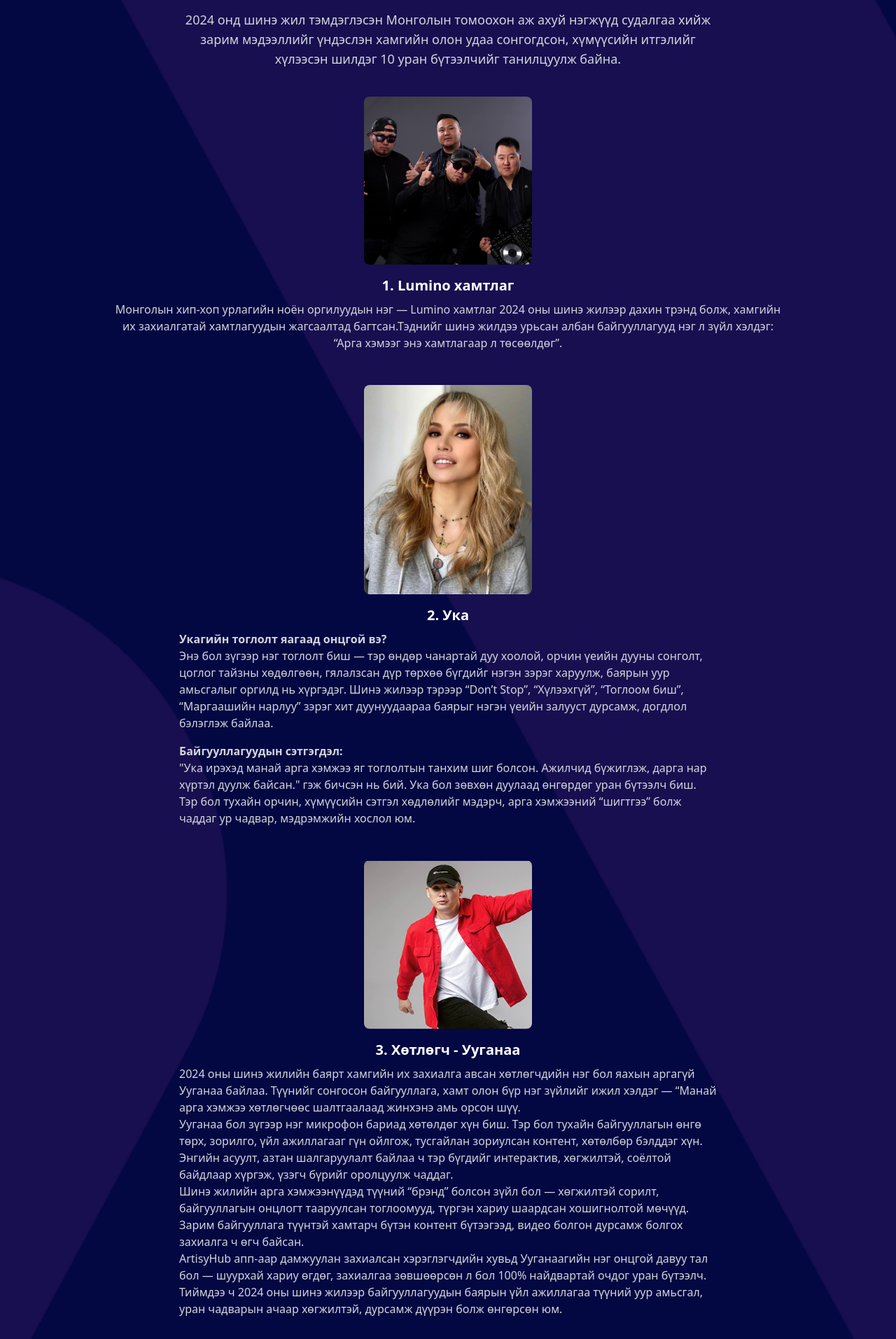
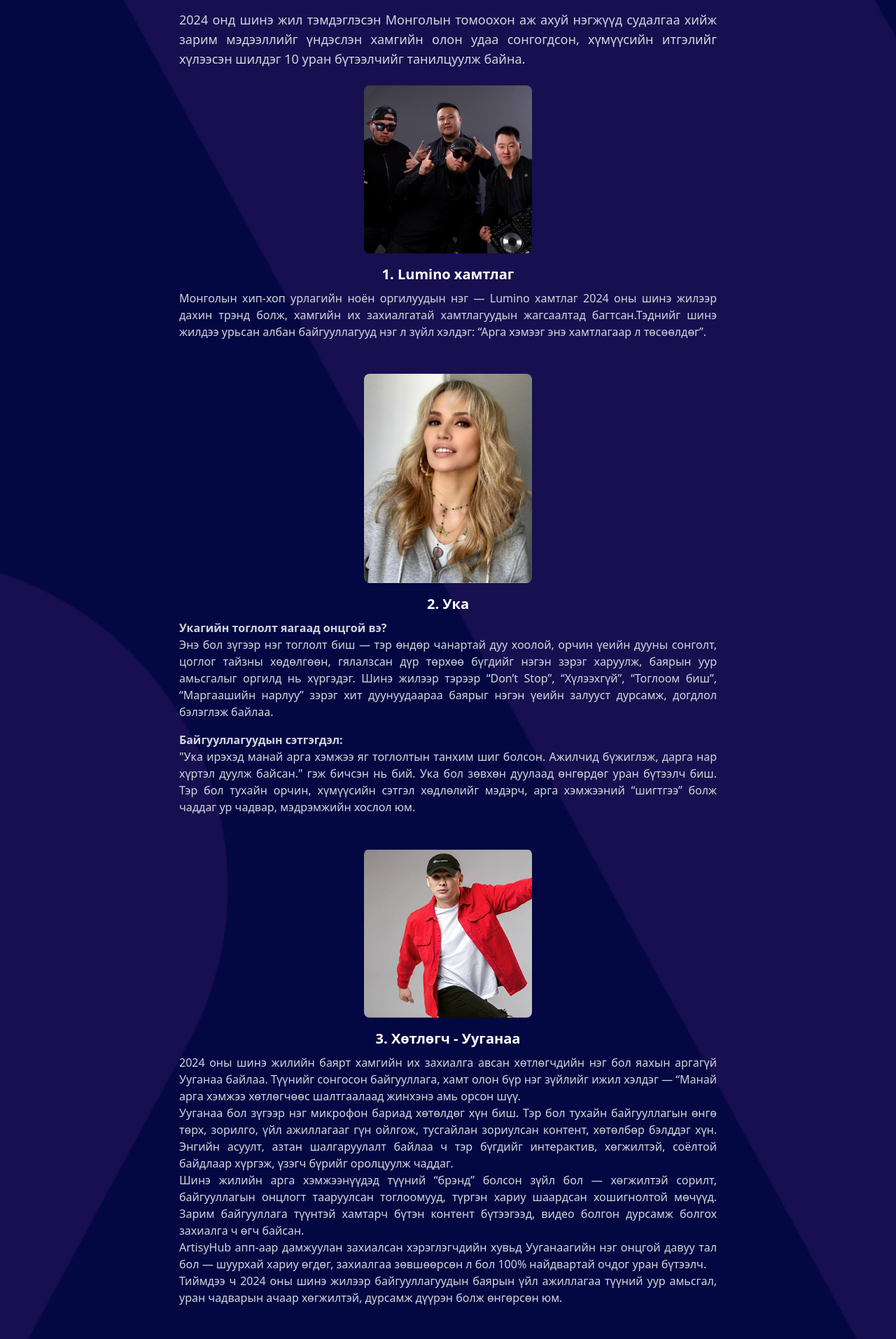
Before and after one commit to munkhbold010/ArtisyHub-repository, an Angular app: page /news/news1 in a window 1280 px wide. Shown: the part 920-2833 px from the top of the page at 70% size. Built offline with nearby package versions, Linux system fonts and the light colour scheme.

Commit message:
text
txt

```diff
--- a/src/app/pages/detail/detail.component.html
+++ b/src/app/pages/detail/detail.component.html
@@ -18,7 +18,7 @@
 
     <!-- Introduction -->
     <p
-      class="text-base md:text-lg text-gray-300 text-center max-w-3xl mx-auto mb-10 align-justify"
+      class="text-justify md:text-lg text-gray-300 max-w-3xl mx-auto mb-6"
     >
       2024 онд шинэ жил тэмдэглэсэн Монголын томоохон аж ахуй нэгжүүд судалгаа
       хийж зарим мэдээллийг үндэслэн хамгийн олон удаа сонгогдсон, хүмүүсийн
@@ -26,14 +26,14 @@
     </p>
 
     <!-- Lumino section -->
-    <div class="mb-12 text-center">
+    <div class="mb-12">
       <img
         src="/assets/artists-news/lumino.jpg"
         class="w-60 mx-auto rounded-lg mb-4"
         alt="Lumino"
       />
-      <h3 class="text-xl font-bold mb-2 align-justify">1. Lumino хамтлаг</h3>
-      <p class="text-gray-300">
+      <h3 class="text-xl font-bold mb-2 text-center">1. Lumino хамтлаг</h3>
+      <p class="max-w-3xl mx-auto text-gray-300 text-justify">
         Монголын хип-хоп урлагийн ноён оргилуудын нэг — Lumino хамтлаг 2024 оны
         шинэ жилээр дахин трэнд болж, хамгийн их захиалгатай хамтлагуудын
         жагсаалтад багтсан.Тэднийг шинэ жилдээ урьсан албан байгууллагууд нэг л
@@ -49,7 +49,7 @@
         alt="Uka"
       />
       <h3 class="text-xl font-bold mb-2">2. Ука</h3>
-      <p class="text-left max-w-3xl mx-auto text-gray-300 align-justify">
+      <p class="text-left max-w-3xl mx-auto text-gray-300 text-justify">
         <strong>Укагийн тоглолт яагаад онцгой вэ?</strong><br />
         Энэ бол зүгээр нэг тоглолт биш — тэр өндөр чанартай дуу хоолой, орчин
         үеийн дууны сонголт, цоглог тайзны хөдөлгөөн, гялалзсан дүр төрхөө
@@ -58,7 +58,7 @@
         нарлуу” зэрэг хит дуунуудаараа баярыг нэгэн үеийн залууст дурсамж,
         догдлол бэлэглэж байлаа.
       </p>
-      <p class="text-left max-w-3xl mx-auto text-gray-300 mt-4 align-justify">
+      <p class="max-w-3xl mx-auto text-gray-300 mt-4 text-justify">
         <strong>Байгууллагуудын сэтгэгдэл:</strong><br />
         "Ука ирэхэд манай арга хэмжээ яг тоглолтын танхим шиг болсон. Ажилчид
         бүжиглэж, дарга нар хүртэл дуулж байсан." гэж бичсэн нь бий. Ука бол
@@ -75,7 +75,7 @@
         alt="Uka"
       />
       <h3 class="text-xl font-bold mb-2">3. Хөтлөгч - Ууганаа</h3>
-      <p class="text-left max-w-3xl mx-auto text-gray-300 align-justify">
+      <p class="text-justify max-w-3xl mx-auto text-gray-300">
         2024 оны шинэ жилийн баярт хамгийн их захиалга авсан хөтлөгчдийн нэг бол
         яахын аргагүй Ууганаа байлаа. Түүнийг сонгосон байгууллага, хамт олон
         бүр нэг зүйлийг ижил хэлдэг — “Манай арга хэмжээ хөтлөгчөөс шалтгаалаад
@@ -105,7 +105,7 @@
         alt="Uka"
       />
       <h3 class="text-xl font-bold mb-2">4. Ариунаа</h3>
-      <p class="text-left max-w-3xl mx-auto text-gray-300 align-justify">
+      <p class="text-justify max-w-3xl mx-auto text-gray-300">
         Тайзан дээр 30 жилийн түүх, мянга мянган хүний догдлол, дуугаа хамт
         дуулж өссөн үеийнхэн, дараа нь охид нь, бүр одоо ач зээ нь хүртэл мэддэг
         тэр хүний нэр. Ариунаа бол зүгээр нэг дуучин биш, нэгэн үеийн хөгжим,
@@ -124,12 +124,12 @@
         alt="Uka"
       />
       <h3 class="text-xl font-bold mb-2">5. Seryoja</h3>
-      <p class="text-left max-w-3xl mx-auto text-gray-300 mb-4 leading-relaxed align-justify">
+      <p class="text-justify max-w-3xl mx-auto text-gray-300 mb-4 leading-relaxed ">
         Шинэ жилийн үдэшлэг, залуучуудын эвент, клубын баяр гээд хаана л гал
         цогтой уур амьсгал хэрэгтэй байна, тэнд л Seryoja-гийн нэр захиалагчдын
         жагсаалтын хамгийн эхэнд бичигддэг.
       </p>
-      <p class="text-left max-w-3xl mx-auto text-gray-300 mb-4 leading-relaxed align-justify">
+      <p class="text-justify max-w-3xl mx-auto text-gray-300 mb-4 leading-relaxed">
         2024 оны шинэ жилээр Seryoja зөвхөн рэп дуулдаад зогсохгүй, бүрэн
         хэмжээний performance artist болж чадсан уран бүтээлч. Тэр тайзан дээр
         гармагцаа л:
@@ -142,7 +142,7 @@
         <li>Үзэгчдийг дуулуулж, орилуулж, хөдөлгөж</li>
         <li>Шоуг “тасралтгүй” мэдрэмжтэй болгож чаддаг.</li>
       </ul>
-      <p class="text-left max-w-3xl mx-auto text-gray-300 mb-8 leading-relaxed align-justify">
+      <p class="text-justify max-w-3xl mx-auto text-gray-300 mb-8 leading-relaxed ">
         2024 оны шинэ жилийн хөтөлбөрт тэрээр хит дуунуудаа шинэлчилсэн
         arrangement-тайгаар хүргэж, бүр лайв DJ сеттэй хослуулсан нь баярын
         орчныг жинхэнэ утгаар нь clubbing experience болгож өгсөн.
--- a/src/app/pages/detail1/detail1.component.html
+++ b/src/app/pages/detail1/detail1.component.html
@@ -28,7 +28,7 @@
         <li>Корпорэйт эвент ➝ соёлтой, хошин өнгө аяс</li>
         <li>Шоу эвент / шинэ жил ➝ эрч хүчтэй, хөдөлгөөнтэй</li>
       </ul>
-      <p>
+      <p class="text-justify">
         Хэрэв та “гал цогтой, хөдөлгөөтэй” хөтлөгч авчихвал хуримын шоу болж
         мэднэ. Харин хэт намуухан, хэт даруу хөтлөгчийг төрсөн өдрөөр урьвал
         уйтгартай байж болно.
```
